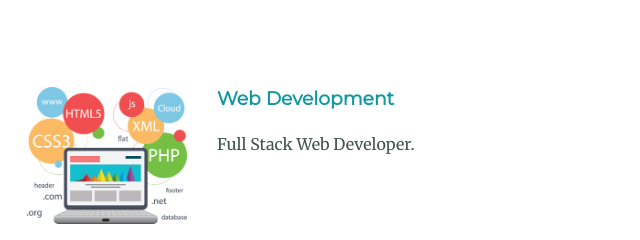
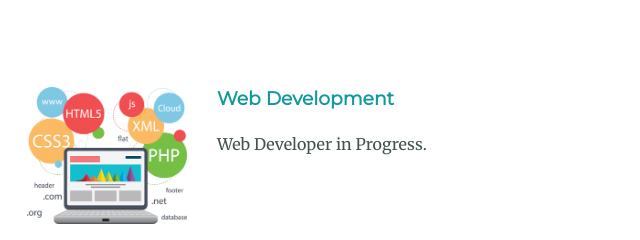
Before and after one commit to dhruv-kushwaha/mysite, a plain HTML site: page index.html in a window 1280 px wide. Shown: the part 1560-1800 px from the top of the page, 293-933 px from the left. Drawn offline with Linux system fonts and the light colour scheme.

Commit message:
Update index.html

```diff
--- a/index.html
+++ b/index.html
@@ -33,7 +33,7 @@
       <div class="skill-row">
         <img class="web-d" src="images/Web-Development-PNG-File.png" alt="web-d">
         <h3>Web Development</h3>
-        <p>Full Stack Web Developer.</p>
+        <p>Web Developer in Progress.</p>
       </div>
 
       <div class="skill-row">
```
